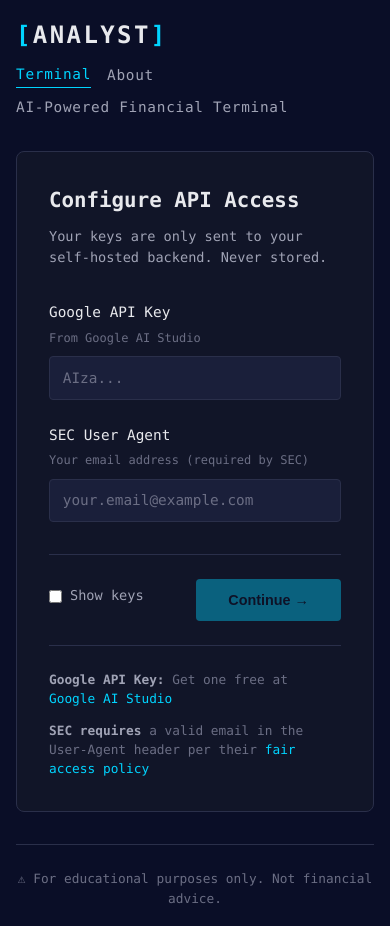
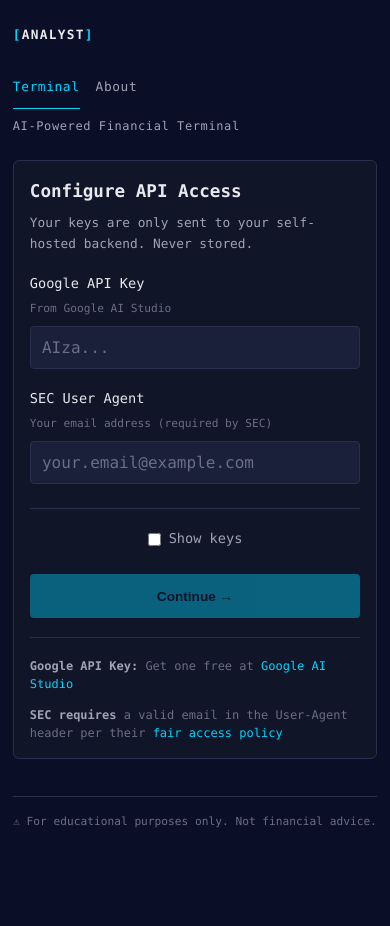
Before and after one commit to jacob187/analyst-agent, a Svelte app in the folder frontend/: page / in a window 390 px wide. After the commit the page ends 844 px from the top, so only its background shows below. Built offline with nearby package versions, Linux system fonts and the light colour scheme.

Commit message:
feature: add mobile responsivness

```diff
--- a/frontend/src/App.svelte
+++ b/frontend/src/App.svelte
@@ -296,6 +296,7 @@
     font-size: 0.8rem;
   }
 
+  /* Tablet breakpoint */
   @media (max-width: 768px) {
     .app-container {
       padding: 1rem;
@@ -319,8 +320,29 @@
       gap: 1rem;
     }
 
+    .config-section,
+    .input-section {
+      max-width: 100%;
+    }
+
+    .chat-section {
+      min-height: 400px;
+    }
+
     .welcome {
       padding: 2rem 1rem;
+    }
+
+    .icon {
+      font-size: 3rem;
+    }
+
+    .welcome h2 {
+      font-size: 1.3rem;
+    }
+
+    .welcome p {
+      font-size: 0.9rem;
     }
 
     .examples {
@@ -328,5 +350,88 @@
       width: 100%;
       max-width: 300px;
     }
+
+    .actions-bar {
+      flex-direction: column;
+    }
+
+    .reset-btn {
+      width: 100%;
+      text-align: center;
+    }
+  }
+
+  /* Small mobile breakpoint */
+  @media (max-width: 480px) {
+    .app-container {
+      padding: 0.8rem;
+    }
+
+    header {
+      margin-bottom: 1.5rem;
+    }
+
+    .logo-link {
+      font-size: 1.3rem;
+    }
+
+    .subtitle {
+      font-size: 0.75rem;
+    }
+
+    .nav-link {
+      font-size: 0.8rem;
+      padding: 0.2rem 0;
+    }
+
+    main {
+      gap: 1rem;
+    }
+
+    .chat-section {
+      min-height: 350px;
+    }
+
+    .welcome {
+      padding: 1.5rem 0.5rem;
+    }
+
+    .icon {
+      font-size: 2.5rem;
+      margin-bottom: 1rem;
+    }
+
+    .welcome h2 {
+      font-size: 1.1rem;
+      margin-bottom: 0.5rem;
+    }
+
+    .welcome p {
+      font-size: 0.85rem;
+      margin-bottom: 1.5rem;
+    }
+
+    .examples {
+      gap: 0.6rem;
+    }
+
+    .examples span {
+      padding: 0.4rem 0.8rem;
+      font-size: 0.85rem;
+    }
+
+    .reset-btn {
+      padding: 0.5rem 1rem;
+      font-size: 0.8rem;
+    }
+
+    footer {
+      margin-top: 1.5rem;
+      padding-top: 1rem;
+    }
+
+    .disclaimer {
+      font-size: 0.7rem;
+    }
   }
 </style>
--- a/frontend/src/app.css
+++ b/frontend/src/app.css
@@ -49,3 +49,25 @@ body {
 ::-webkit-scrollbar-thumb:hover {
   background: var(--text-muted);
 }
+
+/* Mobile-friendly touch targets */
+@media (max-width: 768px) {
+  button,
+  input[type="submit"],
+  .nav-link {
+    min-height: 44px; /* iOS recommended touch target */
+  }
+
+  /* Improve tap highlighting on mobile */
+  button,
+  a,
+  input,
+  textarea {
+    -webkit-tap-highlight-color: rgba(0, 212, 255, 0.1);
+  }
+}
+
+/* Prevent horizontal scroll on mobile */
+html, body {
+  overflow-x: hidden;
+}
--- a/frontend/src/lib/components/ApiKeyInput.svelte
+++ b/frontend/src/lib/components/ApiKeyInput.svelte
@@ -238,4 +238,96 @@
   .help-item a:hover {
     text-decoration: underline;
   }
+
+  /* Tablet breakpoint */
+  @media (max-width: 768px) {
+    .api-key-input {
+      padding: 1.5rem;
+      max-width: 100%;
+    }
+
+    .header {
+      margin-bottom: 1.5rem;
+    }
+
+    .header h2 {
+      font-size: 1.2rem;
+    }
+
+    .actions {
+      flex-direction: column;
+      gap: 1rem;
+      align-items: stretch;
+    }
+
+    .show-keys {
+      justify-content: center;
+    }
+
+    .submit-btn {
+      width: 100%;
+      padding: 1rem 2rem;
+    }
+
+    input[type="text"],
+    input[type="password"] {
+      font-size: 16px; /* Prevents iOS zoom on focus */
+    }
+  }
+
+  /* Small mobile breakpoint */
+  @media (max-width: 480px) {
+    .api-key-input {
+      padding: 1rem;
+      border-radius: 6px;
+    }
+
+    .header {
+      margin-bottom: 1.2rem;
+    }
+
+    .header h2 {
+      font-size: 1.1rem;
+    }
+
+    .header p {
+      font-size: 0.8rem;
+    }
+
+    .input-group {
+      margin-bottom: 1.2rem;
+    }
+
+    .label-text {
+      font-size: 0.85rem;
+    }
+
+    .label-hint {
+      font-size: 0.7rem;
+    }
+
+    input[type="text"],
+    input[type="password"] {
+      padding: 0.7rem;
+    }
+
+    .actions {
+      margin-top: 1.5rem;
+      padding-top: 1.2rem;
+    }
+
+    .submit-btn {
+      padding: 0.9rem 1.5rem;
+      font-size: 0.85rem;
+    }
+
+    .help {
+      margin-top: 1.2rem;
+      padding-top: 1.2rem;
+    }
+
+    .help-item {
+      font-size: 0.75rem;
+    }
+  }
 </style>
--- a/frontend/src/lib/components/ChatMessage.svelte
+++ b/frontend/src/lib/components/ChatMessage.svelte
@@ -63,4 +63,33 @@
     background: var(--bg-card);
     border-left: 2px solid var(--success);
   }
+
+  /* Tablet breakpoint */
+  @media (max-width: 768px) {
+    .message {
+      margin-bottom: 1rem;
+    }
+
+    .content {
+      padding: 0.7rem 0.9rem;
+      font-size: 0.9rem;
+    }
+  }
+
+  /* Small mobile breakpoint */
+  @media (max-width: 480px) {
+    .message {
+      margin-bottom: 0.8rem;
+    }
+
+    .label {
+      font-size: 0.65rem;
+    }
+
+    .content {
+      padding: 0.6rem 0.8rem;
+      font-size: 0.85rem;
+      line-height: 1.4;
+    }
+  }
 </style>
--- a/frontend/src/lib/components/ChatWindow.svelte
+++ b/frontend/src/lib/components/ChatWindow.svelte
@@ -265,4 +265,74 @@
     opacity: 0.4;
     cursor: not-allowed;
   }
+
+  /* Tablet breakpoint */
+  @media (max-width: 768px) {
+    .header {
+      padding: 0.8rem 1rem;
+    }
+
+    .symbol {
+      font-size: 1.25rem;
+    }
+
+    .messages {
+      padding: 1rem;
+      min-height: 300px;
+    }
+
+    .input-area {
+      padding: 0.8rem 1rem;
+      flex-direction: column;
+    }
+
+    textarea {
+      font-size: 16px; /* Prevents iOS zoom on focus */
+    }
+
+    button {
+      width: 100%;
+      padding: 0.9rem 1.5rem;
+    }
+  }
+
+  /* Small mobile breakpoint */
+  @media (max-width: 480px) {
+    .header {
+      padding: 0.6rem 0.8rem;
+    }
+
+    .ticker-display {
+      gap: 0.6rem;
+    }
+
+    .symbol {
+      font-size: 1.1rem;
+    }
+
+    .status {
+      padding: 0.15rem 0.5rem;
+      font-size: 0.65rem;
+    }
+
+    .messages {
+      padding: 0.8rem;
+      min-height: 250px;
+    }
+
+    .input-area {
+      padding: 0.6rem 0.8rem;
+      gap: 0.6rem;
+    }
+
+    textarea {
+      padding: 0.7rem;
+      rows: 2;
+    }
+
+    button {
+      padding: 0.8rem 1rem;
+      font-size: 0.8rem;
+    }
+  }
 </style>
--- a/frontend/src/lib/components/TickerInput.svelte
+++ b/frontend/src/lib/components/TickerInput.svelte
@@ -102,4 +102,42 @@
     opacity: 0.4;
     cursor: not-allowed;
   }
+
+  /* Tablet breakpoint */
+  @media (max-width: 768px) {
+    .ticker-input {
+      flex-wrap: wrap;
+      padding: 0.8rem 1rem;
+    }
+
+    input {
+      font-size: 16px; /* Prevents iOS zoom on focus */
+      min-width: 0;
+    }
+
+    button {
+      padding: 0.5rem 1.2rem;
+    }
+  }
+
+  /* Small mobile breakpoint */
+  @media (max-width: 480px) {
+    .ticker-input {
+      gap: 0.6rem;
+      padding: 0.6rem 0.8rem;
+    }
+
+    .prompt {
+      font-size: 1rem;
+    }
+
+    input {
+      font-size: 16px;
+    }
+
+    button {
+      padding: 0.45rem 0.9rem;
+      font-size: 0.8rem;
+    }
+  }
 </style>
```
Also changed, not shown: frontend/src/lib/components/about/about.css.
